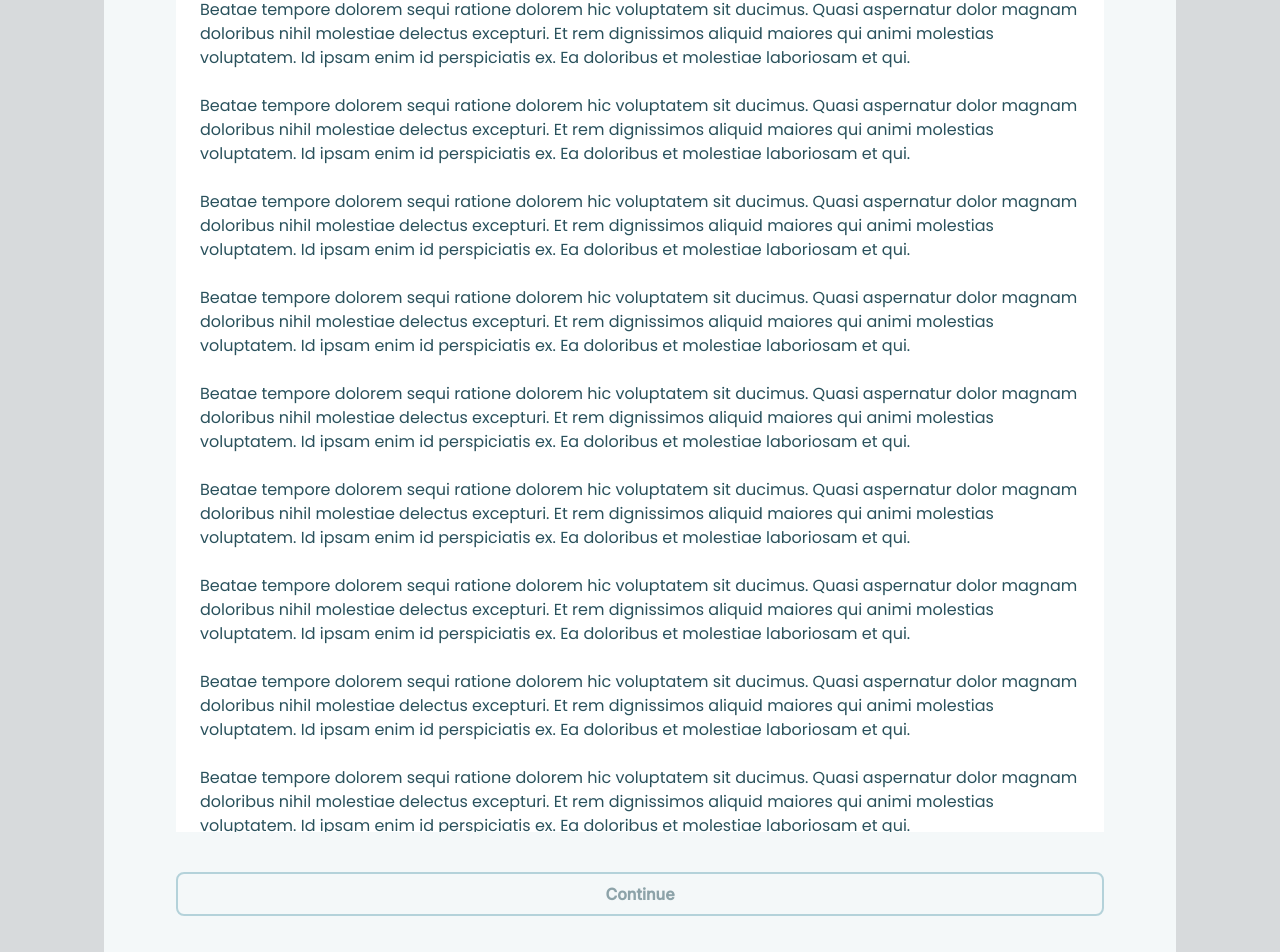
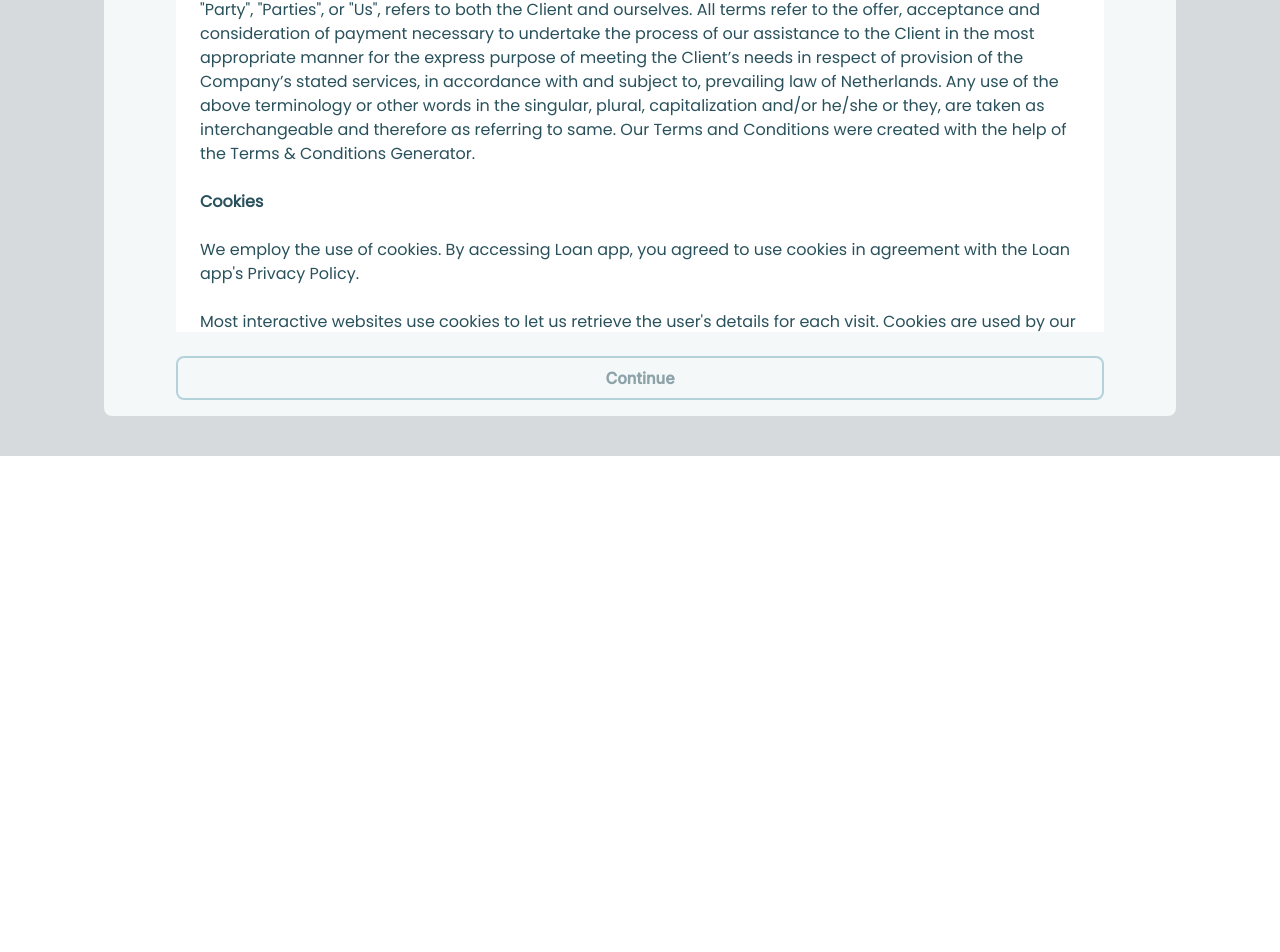
Before and after one commit to zneret03/loan-app, a Next.js app: page /terms-and-conditions in a window 1280 px wide. Shown: the part 555-1507 px from the top of the page. After the commit the page ends 1011 px from the top, so only its background shows below. Built offline with nearby package versions, Linux system fonts and the light colour scheme.

Commit message:
adding terms and conditions

```diff
--- a/app/layout.tsx
+++ b/app/layout.tsx
@@ -22,7 +22,7 @@
           <div
             className={`
             ${termsAndConditions ? 'bg-dark-tertiary' : 'bg-default'}
-            ${termsAndConditions ? 'h-fit' : 'h-dvh'}
+            h-1/2
             laptop:px-0 desktop:px-[3.5rem]`}
           >
             {children}
--- a/app/terms-and-conditions/page.tsx
+++ b/app/terms-and-conditions/page.tsx
@@ -19,109 +19,333 @@
     <section className='w-full max-w-6xl mx-auto bg-dark-tertiary p-10'>
       <BaseLine
         title='Terms and Conditions'
-        styles='p-4 bg-dark-slate rounded-lg h-fit'
+        styles='p-4 bg-dark-slate rounded-lg h-content'
         isCenterTitle={true}
       >
         <div
-          className='bg-white text-left overflow-auto no-scrollbar h-5/6'
+          className='bg-white text-left overflow-auto no-scrollbar'
           onScroll={(event) => onScroll(event)}
         >
           <article
-            className={`p-6 text-dark-primary space-y-6 ${poppins.className}`}
+            className={`p-6 text-dark-primary space-y-6 h-[34.375rem] ${poppins.className}`}
           >
             <p>
-              Beatae tempore dolorem sequi ratione dolorem hic voluptatem sit
-              ducimus. Quasi aspernatur dolor magnam doloribus nihil molestiae
-              delectus excepturi. Et rem dignissimos aliquid maiores qui animi
-              molestias voluptatem. Id ipsam enim id perspiciatis ex. Ea
-              doloribus et molestiae laboriosam et qui.
+              These terms and conditions outline the rules and regulations for
+              the use of Loan app's Website
             </p>
 
             <p>
-              Beatae tempore dolorem sequi ratione dolorem hic voluptatem sit
-              ducimus. Quasi aspernatur dolor magnam doloribus nihil molestiae
-              delectus excepturi. Et rem dignissimos aliquid maiores qui animi
-              molestias voluptatem. Id ipsam enim id perspiciatis ex. Ea
-              doloribus et molestiae laboriosam et qui.
+              By accessing this website we assume you accept these terms and
+              conditions. Do not continue to use Loan app if you do not agree to
+              take all of the terms and conditions stated on this page.
             </p>
 
             <p>
-              Beatae tempore dolorem sequi ratione dolorem hic voluptatem sit
-              ducimus. Quasi aspernatur dolor magnam doloribus nihil molestiae
-              delectus excepturi. Et rem dignissimos aliquid maiores qui animi
-              molestias voluptatem. Id ipsam enim id perspiciatis ex. Ea
-              doloribus et molestiae laboriosam et qui.
+              The following terminology applies to these Terms and Conditions,
+              Privacy Statement and Disclaimer Notice and all Agreements:
+              "Client", "You" and "Your" refers to you, the person log on this
+              website and compliant to the Company’s terms and conditions. "The
+              Company", "Ourselves", "We", "Our" and "Us", refers to our
+              Company. "Party", "Parties", or "Us", refers to both the Client
+              and ourselves. All terms refer to the offer, acceptance and
+              consideration of payment necessary to undertake the process of our
+              assistance to the Client in the most appropriate manner for the
+              express purpose of meeting the Client’s needs in respect of
+              provision of the Company’s stated services, in accordance with and
+              subject to, prevailing law of Netherlands. Any use of the above
+              terminology or other words in the singular, plural, capitalization
+              and/or he/she or they, are taken as interchangeable and therefore
+              as referring to same. Our Terms and Conditions were created with
+              the help of the{' '}
+              <a href='https://www.privacypolicyonline.com/terms-conditions-generator/'>
+                Terms & Conditions Generator
+              </a>
+              .
+            </p>
+
+            <h3>
+              <strong>Cookies</strong>
+            </h3>
+
+            <p>
+              We employ the use of cookies. By accessing Loan app, you agreed to
+              use cookies in agreement with the Loan app's Privacy Policy.
             </p>
 
             <p>
-              Beatae tempore dolorem sequi ratione dolorem hic voluptatem sit
-              ducimus. Quasi aspernatur dolor magnam doloribus nihil molestiae
-              delectus excepturi. Et rem dignissimos aliquid maiores qui animi
-              molestias voluptatem. Id ipsam enim id perspiciatis ex. Ea
-              doloribus et molestiae laboriosam et qui.
+              Most interactive websites use cookies to let us retrieve the
+              user's details for each visit. Cookies are used by our website to
+              enable the functionality of certain areas to make it easier for
+              people visiting our website. Some of our affiliate/advertising
+              partners may also use cookies.
+            </p>
+
+            <h3>
+              <strong>License</strong>
+            </h3>
+
+            <p>
+              Unless otherwise stated, Loan app and/or its licensors own the
+              intellectual property rights for all material on Loan app. All
+              intellectual property rights are reserved. You may access this
+              from Loan app for your own personal use subjected to restrictions
+              set in these terms and conditions.
+            </p>
+
+            <p>You must not:</p>
+            <ul>
+              <li>Republish material from Loan app</li>
+              <li>Sell, rent or sub-license material from Loan app</li>
+              <li>Reproduce, duplicate or copy material from Loan app</li>
+              <li>Redistribute content from Loan app</li>
+            </ul>
+
+            <p>This Agreement shall begin on the date hereof.</p>
+
+            <p>
+              Parts of this website offer an opportunity for users to post and
+              exchange opinions and information in certain areas of the website.
+              Loan app does not filter, edit, publish or review Comments prior
+              to their presence on the website. Comments do not reflect the
+              views and opinions of Loan app,its agents and/or affiliates.
+              Comments reflect the views and opinions of the person who post
+              their views and opinions. To the extent permitted by applicable
+              laws, Loan app shall not be liable for the Comments or for any
+              liability, damages or expenses caused and/or suffered as a result
+              of any use of and/or posting of and/or appearance of the Comments
+              on this website.
             </p>
 
             <p>
-              Beatae tempore dolorem sequi ratione dolorem hic voluptatem sit
-              ducimus. Quasi aspernatur dolor magnam doloribus nihil molestiae
-              delectus excepturi. Et rem dignissimos aliquid maiores qui animi
-              molestias voluptatem. Id ipsam enim id perspiciatis ex. Ea
-              doloribus et molestiae laboriosam et qui.
+              Loan app reserves the right to monitor all Comments and to remove
+              any Comments which can be considered inappropriate, offensive or
+              causes breach of these Terms and Conditions.
+            </p>
+
+            <p>You warrant and represent that:</p>
+
+            <ul>
+              <li>
+                You are entitled to post the Comments on our website and have
+                all necessary licenses and consents to do so;
+              </li>
+              <li>
+                The Comments do not invade any intellectual property right,
+                including without limitation copyright, patent or trademark of
+                any third party;
+              </li>
+              <li>
+                The Comments do not contain any defamatory, libelous, offensive,
+                indecent or otherwise unlawful material which is an invasion of
+                privacy
+              </li>
+              <li>
+                The Comments will not be used to solicit or promote business or
+                custom or present commercial activities or unlawful activity.
+              </li>
+            </ul>
+
+            <p>
+              You hereby grant Loan app a non-exclusive license to use,
+              reproduce, edit and authorize others to use, reproduce and edit
+              any of your Comments in any and all forms, formats or media.
+            </p>
+
+            <h3>
+              <strong>Hyperlinking to our Content</strong>
+            </h3>
+
+            <p>
+              The following organizations may link to our Website without prior
+              written approval:
+            </p>
+
+            <ul>
+              <li>Government agencies;</li>
+              <li>Search engines;</li>
+              <li>News organizations;</li>
+              <li>
+                Online directory distributors may link to our Website in the
+                same manner as they hyperlink to the Websites of other listed
+                businesses; and
+              </li>
+              <li>
+                System wide Accredited Businesses except soliciting non-profit
+                organizations, charity shopping malls, and charity fundraising
+                groups which may not hyperlink to our Web site.
+              </li>
+            </ul>
+
+            <p>
+              These organizations may link to our home page, to publications or
+              to other Website information so long as the link: (a) is not in
+              any way deceptive; (b) does not falsely imply sponsorship,
+              endorsement or approval of the linking party and its products
+              and/or services; and (c) fits within the context of the linking
+              party's site.
             </p>
 
             <p>
-              Beatae tempore dolorem sequi ratione dolorem hic voluptatem sit
-              ducimus. Quasi aspernatur dolor magnam doloribus nihil molestiae
-              delectus excepturi. Et rem dignissimos aliquid maiores qui animi
-              molestias voluptatem. Id ipsam enim id perspiciatis ex. Ea
-              doloribus et molestiae laboriosam et qui.
+              We may consider and approve other link requests from the following
+              types of organizations:
+            </p>
+
+            <ul>
+              <li>
+                commonly-known consumer and/or business information sources;
+              </li>
+              <li>dot.com community sites;</li>
+              <li>associations or other groups representing charities;</li>
+              <li>online directory distributors;</li>
+              <li>internet portals;</li>
+              <li>accounting, law and consulting firms; and</li>
+              <li>educational institutions and trade associations.</li>
+            </ul>
+
+            <p>
+              We will approve link requests from these organizations if we
+              decide that: (a) the link would not make us look unfavorably to
+              ourselves or to our accredited businesses; (b) the organization
+              does not have any negative records with us; (c) the benefit to us
+              from the visibility of the hyperlink compensates the absence of
+              Loan app; and (d) the link is in the context of general resource
+              information.
             </p>
 
             <p>
-              Beatae tempore dolorem sequi ratione dolorem hic voluptatem sit
-              ducimus. Quasi aspernatur dolor magnam doloribus nihil molestiae
-              delectus excepturi. Et rem dignissimos aliquid maiores qui animi
-              molestias voluptatem. Id ipsam enim id perspiciatis ex. Ea
-              doloribus et molestiae laboriosam et qui.
+              These organizations may link to our home page so long as the link:
+              (a) is not in any way deceptive; (b) does not falsely imply
+              sponsorship, endorsement or approval of the linking party and its
+              products or services; and (c) fits within the context of the
+              linking party's site.
             </p>
 
             <p>
-              Beatae tempore dolorem sequi ratione dolorem hic voluptatem sit
-              ducimus. Quasi aspernatur dolor magnam doloribus nihil molestiae
-              delectus excepturi. Et rem dignissimos aliquid maiores qui animi
-              molestias voluptatem. Id ipsam enim id perspiciatis ex. Ea
-              doloribus et molestiae laboriosam et qui.
+              If you are one of the organizations listed in paragraph 2 above
+              and are interested in linking to our website, you must inform us
+              by sending an e-mail to Loan app. Please include your name, your
+              organization name, contact information as well as the URL of your
+              site, a list of any URLs from which you intend to link to our
+              Website, and a list of the URLs on our site to which you would
+              like to link. Wait 2-3 weeks for a response.
             </p>
 
             <p>
-              Beatae tempore dolorem sequi ratione dolorem hic voluptatem sit
-              ducimus. Quasi aspernatur dolor magnam doloribus nihil molestiae
-              delectus excepturi. Et rem dignissimos aliquid maiores qui animi
-              molestias voluptatem. Id ipsam enim id perspiciatis ex. Ea
-              doloribus et molestiae laboriosam et qui.
+              Approved organizations may hyperlink to our Website as follows:
+            </p>
+
+            <ul>
+              <li>By use of our corporate name; or</li>
+              <li>
+                By use of the uniform resource locator being linked to; or
+              </li>
+              <li>
+                By use of any other description of our Website being linked to
+                that makes sense within the context and format of content on the
+                linking party's site.
+              </li>
+            </ul>
+
+            <p>
+              No use of Loan app's logo or other artwork will be allowed for
+              linking absent a trademark license agreement.
+            </p>
+
+            <h3>
+              <strong>iFrames</strong>
+            </h3>
+
+            <p>
+              Without prior approval and written permission, you may not create
+              frames around our Webpages that alter in any way the visual
+              presentation or appearance of our Website.
+            </p>
+
+            <h3>
+              <strong>Content Liability</strong>
+            </h3>
+
+            <p>
+              We shall not be hold responsible for any content that appears on
+              your Website. You agree to protect and defend us against all
+              claims that is rising on your Website. No link(s) should appear on
+              any Website that may be interpreted as libelous, obscene or
+              criminal, or which infringes, otherwise violates, or advocates the
+              infringement or other violation of, any third party rights.
+            </p>
+
+            <h3>
+              <strong>Reservation of Rights</strong>
+            </h3>
+
+            <p>
+              We reserve the right to request that you remove all links or any
+              particular link to our Website. You approve to immediately remove
+              all links to our Website upon request. We also reserve the right
+              to amen these terms and conditions and it's linking policy at any
+              time. By continuously linking to our Website, you agree to be
+              bound to and follow these linking terms and conditions.
+            </p>
+
+            <h3>
+              <strong>Removal of links from our website</strong>
+            </h3>
+
+            <p>
+              If you find any link on our Website that is offensive for any
+              reason, you are free to contact and inform us any moment. We will
+              consider requests to remove links but we are not obligated to or
+              so or to respond to you directly.
             </p>
 
             <p>
-              Beatae tempore dolorem sequi ratione dolorem hic voluptatem sit
-              ducimus. Quasi aspernatur dolor magnam doloribus nihil molestiae
-              delectus excepturi. Et rem dignissimos aliquid maiores qui animi
-              molestias voluptatem. Id ipsam enim id perspiciatis ex. Ea
-              doloribus et molestiae laboriosam et qui.
+              We do not ensure that the information on this website is correct,
+              we do not warrant its completeness or accuracy; nor do we promise
+              to ensure that the website remains available or that the material
+              on the website is kept up to date.
+            </p>
+
+            <h3>
+              <strong>Disclaimer</strong>
+            </h3>
+
+            <p>
+              To the maximum extent permitted by applicable law, we exclude all
+              representations, warranties and conditions relating to our website
+              and the use of this website. Nothing in this disclaimer will:
+            </p>
+
+            <ul>
+              <li>
+                limit or exclude our or your liability for death or personal
+                injury;
+              </li>
+              <li>
+                limit or exclude our or your liability for fraud or fraudulent
+                misrepresentation;
+              </li>
+              <li>
+                limit any of our or your liabilities in any way that is not
+                permitted under applicable law; or
+              </li>
+              <li>
+                exclude any of our or your liabilities that may not be excluded
+                under applicable law.
+              </li>
+            </ul>
+
+            <p>
+              The limitations and prohibitions of liability set in this Section
+              and elsewhere in this disclaimer: (a) are subject to the preceding
+              paragraph; and (b) govern all liabilities arising under the
+              disclaimer, including liabilities arising in contract, in tort and
+              for breach of statutory duty.
             </p>
 
             <p>
-              Beatae tempore dolorem sequi ratione dolorem hic voluptatem sit
-              ducimus. Quasi aspernatur dolor magnam doloribus nihil molestiae
-              delectus excepturi. Et rem dignissimos aliquid maiores qui animi
-              molestias voluptatem. Id ipsam enim id perspiciatis ex. Ea
-              doloribus et molestiae laboriosam et qui.
-            </p>
-
-            <p>
-              Beatae tempore dolorem sequi ratione dolorem hic voluptatem sit
-              delectus excepturi. Et rem dignissimos aliquid maiores qui animi
-              molestias voluptatem. Id ipsam enim id perspiciatis ex. Ea
-              doloribus et molestiae laboriosam et qui.
+              As long as the website and the information and services on the
+              website are provided free of charge, we will not be liable for any
+              loss or damage of any nature.
             </p>
           </article>
         </div>
@@ -129,7 +353,7 @@
         <Button
           label='Continue'
           isDisabled={!isEnable}
-          styles='mt-10 w-full py-2'
+          styles='mt-6 w-full py-2'
         />
       </BaseLine>
     </section>
--- a/context/LoanProvider.tsx
+++ b/context/LoanProvider.tsx
@@ -52,8 +52,6 @@
       const monthlyInterest = 1.75
       const documentaryStampFee = principal >= 250_000 && 0.075 * principal
 
-      console.log(documentaryStampFee)
-
       const monthlyInterestRate = monthlyInterest / 100 / 12
       const disbursmentFee = 1500
 
```
